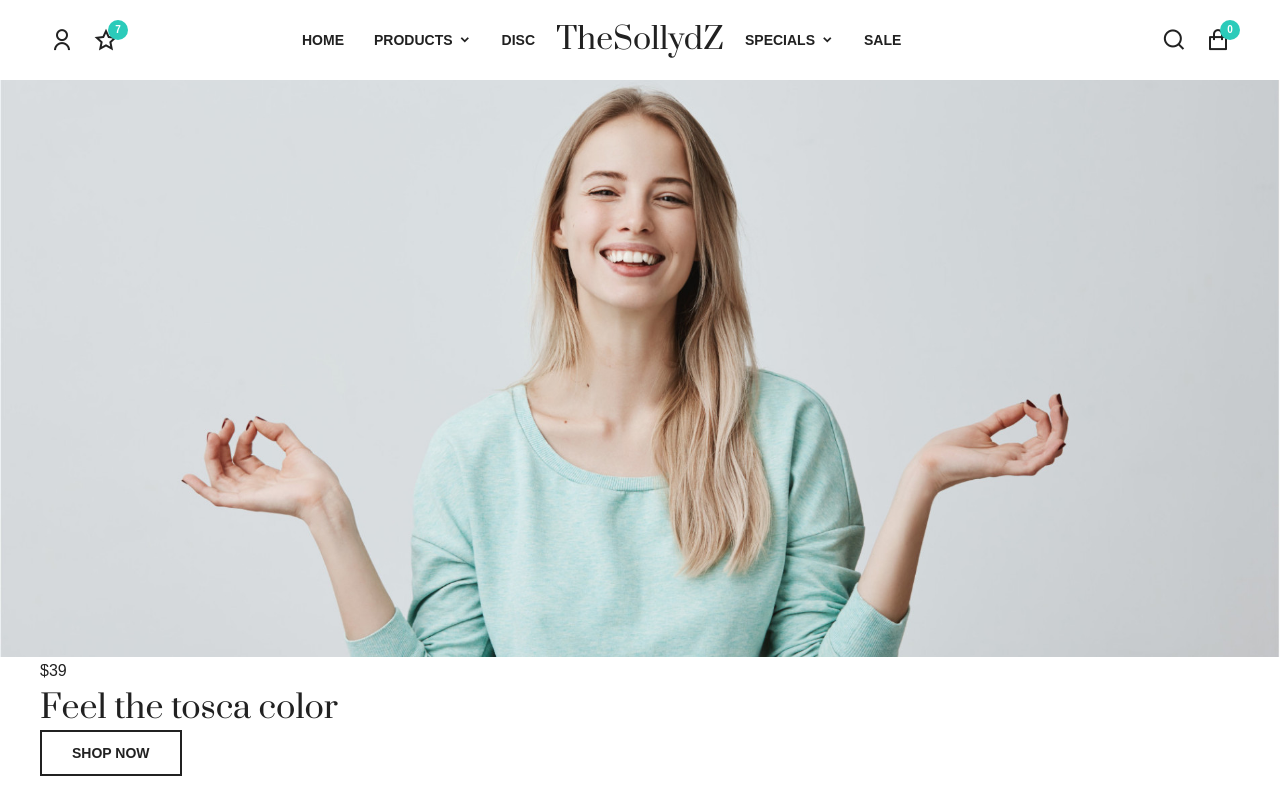
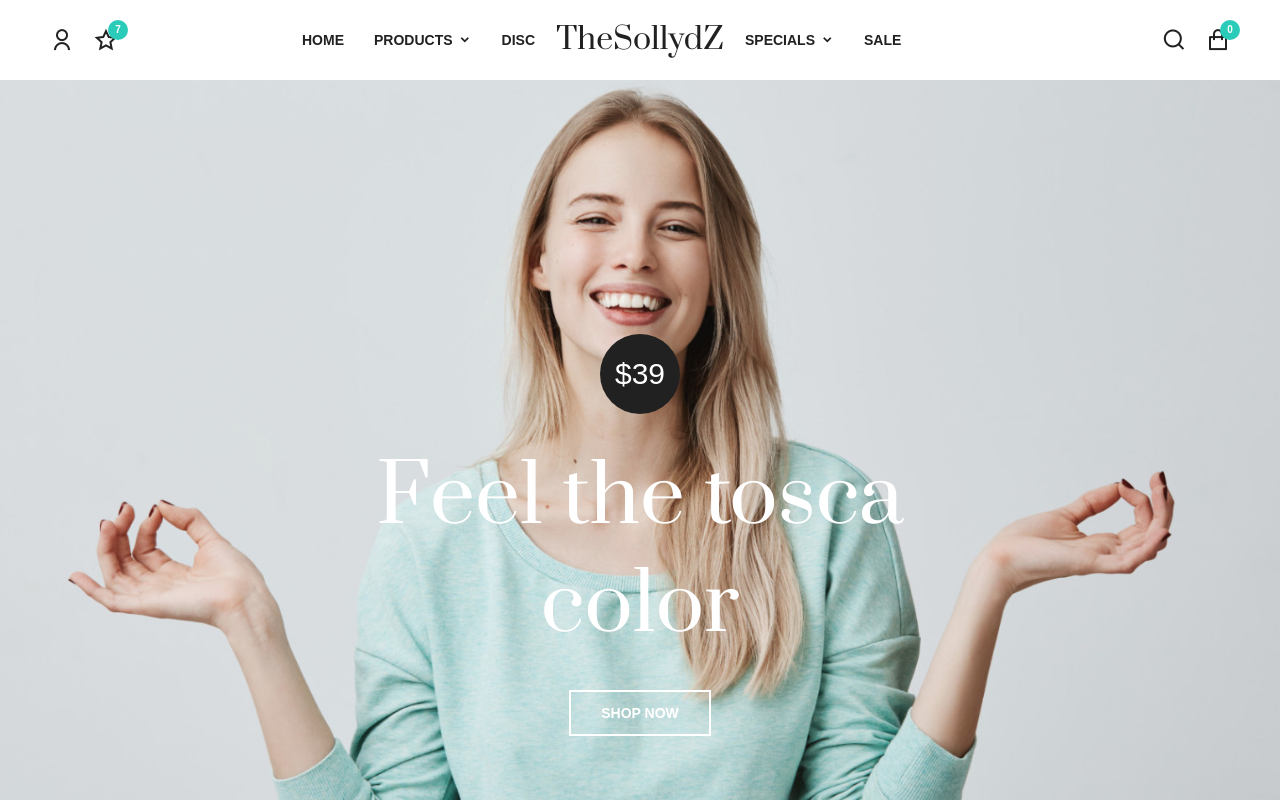
Before and after one commit to huzaifameer/Shopping-Page, a website: page src/Index.html in a window 1280 px wide. Drawn offline with nearby package versions, Linux system fonts and the light colour scheme.

Commit message:
commit15

```diff
--- a/src/style.css
+++ b/src/style.css
@@ -202,6 +202,9 @@ h4{font-size: 1rem}
 }
 .scrollto .wrapper::-webkit-scrollbar-thumb:hover{
     background-color: #212121;
+}
+.title{
+    font-size: clamp(30px, -0.875rem + 8.333vw, var(--fs-max,40px));
 }
 
 /*--------------------*/
@@ -525,33 +528,78 @@ form.search :where(i:last-child){
 }
 /*---Header Mobile Menu---*/
 
+/*---Slider Area---*/
+
+.slider :where(.image, .ob-cover){
+    position: relative;
+}
+.slider .ob-cover{
+    height: 430px;
+}
+.ob-cover img{
+    position: absolute;
+    height: 100%;
+    width: 100%;
+    object-fit: cover;
+}
+.slider .title-info .wrap{
+    display: flex;
+    flex-direction: column;
+    align-items: center;
+    gap: 30px;
+    padding-bottom: 5vw;
+    max-width: 600px;
+    margin: 0 auto;
+    text-align: center;
+}
+.slider .title-info .price{
+    position: relative;
+    font-size: 30px;
+    width: 80px;
+    height: 80px;
+    margin-top: -40px;
+    background-color: var(--dark-color);
+    color: var(--white-color);
+    display: flex;
+    align-items: center;
+    justify-content: center;
+    border-radius: 50%;
+}
+/*---Slider Area---*/
+
 /*--------------------*/
 @media (min-width: 992px) {
-    .menu-trigger{
+    .menu-trigger {
         display: none;
     }
-    .header-center nav{
+
+    .header-center nav {
         display: grid;
     }
-    .header-left .list-inline{
+
+    .header-left .list-inline {
         display: block;
     }
+
     /*---Sub menu---*/
-    .mega-content{
+    .mega-content {
         display: grid;
         grid-template-columns: 2fr 1fr;
         gap: 60px;
     }
-    .mega-content .links{
+
+    .mega-content .links {
         display: grid;
-        grid-template-columns: repeat(auto-fill,minmax(135px,1fr));
+        grid-template-columns: repeat(auto-fill, minmax(135px, 1fr));
         gap: 15px;
     }
-    nav.menu .sub-mega{
+
+    nav.menu .sub-mega {
         left: 0;
         right: 0;
         padding: 50px 0;
     }
+
     nav.menu :where(.sub-menu,.sub-mega) {
         position: absolute;
         top: auto;
@@ -563,17 +611,44 @@ form.search :where(i:last-child){
         animation: var(--fade);
     }
 
-    nav.menu li:hover :where(.sub-menu,.sub-mega)  {
+    nav.menu li:hover :where(.sub-menu,.sub-mega) {
         display: block;
     }
-    nav.menu .sub-menu{
+
+    nav.menu .sub-menu {
         padding: 10px 0;
     }
-    nav.menu .sub-menu li{
+
+    nav.menu .sub-menu li {
         padding: 5px 30px;
     }
+
     /*---Sub menu---*/
 
+    /*--slider---*/
+    .slider .ob-cover{
+        height: calc(100vh - 80px);
+    }
+    .slider .title-info{
+        position: absolute;
+        bottom: 0;
+        left: 0;
+        right: 0;
+        background-color: transparent;
+    }
+    .slider h3{
+        --fs-max: 80px;
+        color: white;
+    }
+    .slider .button a{
+        border-color: white;
+        color: white;
+    }
+    .slider .button a:hover{
+        border-color: var(--dark-color);
+    }
+    /*--slider---*/
+}
 @media (min-width: 1200px) {
     .container.wide{
         --mx-width:1720px;
@@ -585,4 +660,3 @@ form.search :where(i:last-child){
         grid-template-columns: 1fr 1fr;
     }
 }
-}
```
Lines whose indentation alone changed are shown as unchanged.
